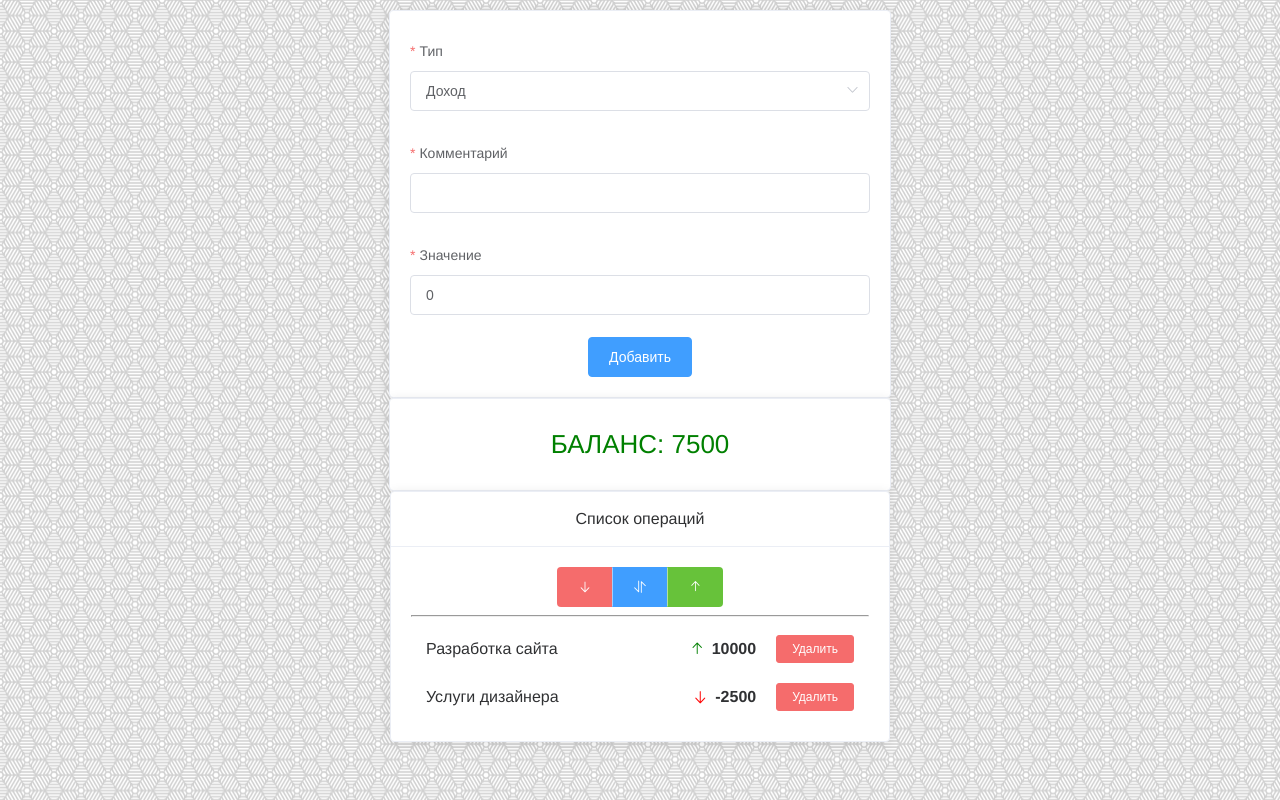
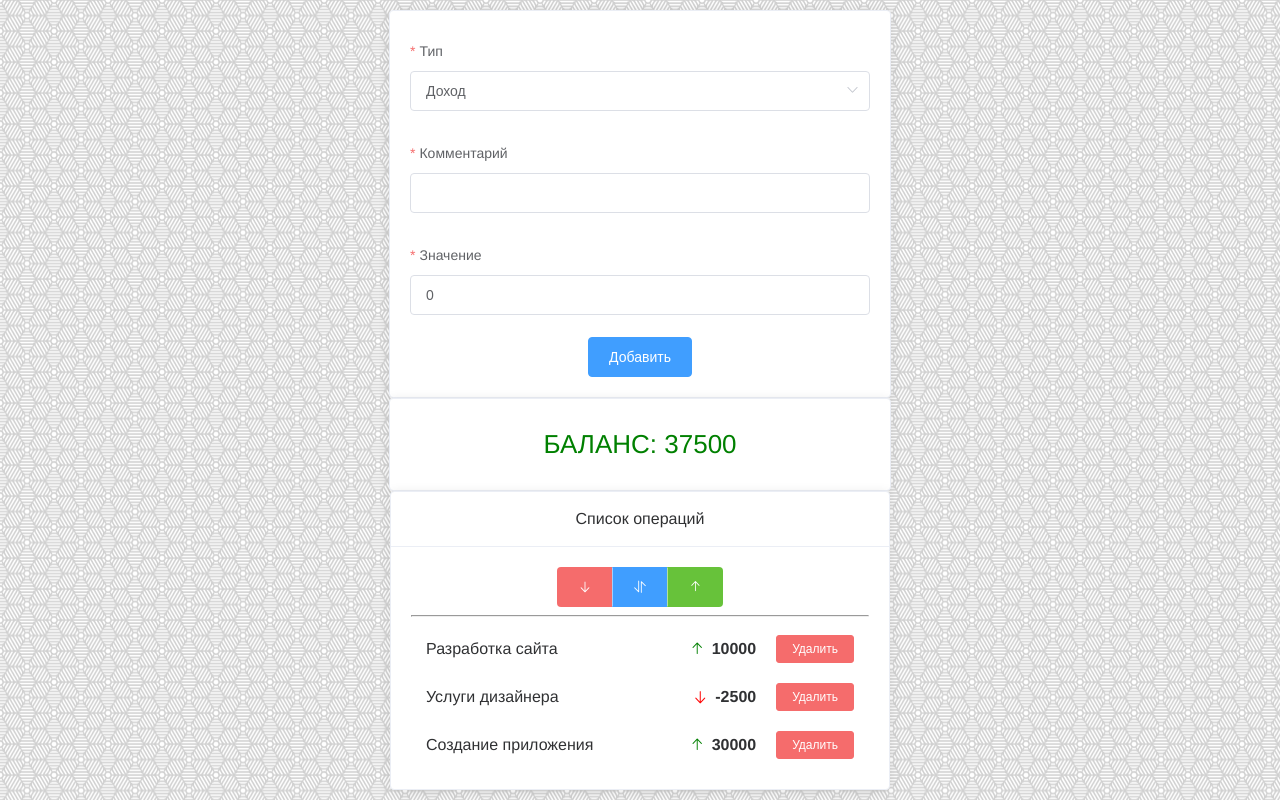
Before and after one commit to pullso/budget-app, a Vue app: page / in a window 1280 px wide. Built offline with nearby package versions, Linux system fonts and the light colour scheme.

Commit message:
add vuex

```diff
--- a/package.json
+++ b/package.json
@@ -11,7 +11,8 @@
     "core-js": "^3.6.4",
     "element-ui": "^2.13.0",
     "travis": "^0.1.1",
-    "vue": "^2.6.11"
+    "vue": "^2.6.11",
+    "vuex": "^3.1.3"
   },
   "devDependencies": {
     "@vue/cli-plugin-babel": "~4.3.0",
--- a/src/App.vue
+++ b/src/App.vue
@@ -1,7 +1,7 @@
 <template>
   <div id="app">
     <Form @submitForm="onFormSubmit" />
-    <TotalBalance :total="totalBalance" />
+    <TotalBalance />
     <BudgetList :list="list" />
   </div>
 </template>
@@ -10,49 +10,28 @@
 import BudgetList from '@/components/BudgetList';
 import TotalBalance from '@/components/TotalBalance';
 import Form from '@/components/Form';
+import { mapGetters } from 'vuex';
 
 export default {
   name: 'App',
   components: {
     BudgetList,
     TotalBalance,
-    Form,
+    Form
   },
-  data() {
-    return {
-      list: {
-        1: {
-          type: 'INCOME',
-          value: 10000,
-          comment: 'Разработка сайта',
-          id: 1,
-        },
-        2: {
-          type: 'OUTCOME',
-          value: -2500,
-          comment: 'Услуги дизайнера ',
-          id: 2,
-        },
-      },
-    };
-  },
+
   computed: {
-    totalBalance() {
-      return Object.values(this.list).reduce((acc, item) => {
-        acc += item.value;
-        return acc;
-      }, 0);
-    },
+    ...mapGetters('budget', ['list'])
   },
   methods: {
     onFormSubmit(data) {
       const newObj = {
         ...data,
-        id: String(Math.random()),
+        id: String(Math.random())
       };
       this.$set(this.list, newObj.id, newObj);
-    },
-  },
+    }
+  }
 };
 </script>
 
--- a/src/components/BudgetList.vue
+++ b/src/components/BudgetList.vue
@@ -16,7 +16,7 @@
           </ElButtonGroup>
         </div>
         <hr />
-        <BudgetListItem :list="list" @deleteItem="onDeleteItem" :sort="sort" />
+        <BudgetListItem :list="list" :sort="sort" />
       </template>
       <ElAlert v-else type="info" :title="emptyTitle" :closable="false"></ElAlert>
     </ElCard>
@@ -29,31 +29,26 @@ import BudgetListItem from './BudgetListItem';
 export default {
   name: 'BudgetList',
   components: {
-    BudgetListItem,
+    BudgetListItem
   },
   props: {
     list: {
       type: Object,
-      defaul: () => ({}),
-    },
+      defaul: () => ({})
+    }
   },
   data() {
     return {
       header: 'Список операций',
       emptyTitle: 'Список операций пуст',
-      sort: 'ALL',
+      sort: 'ALL'
     };
   },
   computed: {
     isEmpty() {
       return !Object.keys(this.list).length;
-    },
-  },
-  methods: {
-    onDeleteItem(id) {
-      this.$delete(this.list, id);
-    },
-  },
+    }
+  }
 };
 </script>
 
--- a/src/components/BudgetListItem.vue
+++ b/src/components/BudgetListItem.vue
@@ -3,7 +3,7 @@
     <div v-for="(item, prop) in list" :key="prop">
       <div :sort="sort" v-show="showSort(item.type)" class="list-item">
         <span class="budget-comment">{{ item.comment }}</span>
-        <i v-if="item.type==='INCOME'" class="el-icon-top" style="color:green"></i>
+        <i v-if="item.type === 'INCOME'" class="el-icon-top" style="color:green"></i>
         <i v-else class="el-icon-bottom" style="color:red"></i>
         <span class="budget-value">{{ item.value }}</span>
 
@@ -12,13 +12,15 @@
       <!-- <ElButton type="text">Click to open the Dialog</ElButton> -->
 
       <ElDialog title="Внимание" :visible.sync="centerDialogVisible" width="50%" center>
-        <span>Вы собираетесь удалить операцию. В будущем ее нельзя будет восстановить. Удалить операцию?</span>
+        <span
+          >Вы собираетесь удалить операцию. В будущем ее нельзя будет восстановить. Удалить
+          операцию?</span
+        >
         <span slot="footer" class="dialog-footer">
           <ElButton @click="centerDialogVisible = false">Отмена</ElButton>
-          <ElButton
-            type="primary"
-            @click="[centerDialogVisible = false, deleteItem(item.id)]"
-          >Удалить</ElButton>
+          <ElButton type="primary" @click="[(centerDialogVisible = false), deleteItem(item.id)]"
+            >Удалить</ElButton
+          >
         </span>
       </ElDialog>
     </div>
@@ -26,6 +28,8 @@
 </template>
 
 <script>
+import { mapActions } from 'vuex';
+
 export default {
   name: 'BudgetListItem',
   data() {
@@ -34,22 +38,29 @@ export default {
   props: {
     list: {
       type: Object,
-      default: () => ({}),
+      default: () => ({})
     },
     sort: {
       type: String,
-      default: 'ALL',
+      default: 'ALL'
     },
+    budgetList: {
+      type: Array
+    }
   },
   methods: {
+    ...mapActions('budget', ['deleteOperation']),
     deleteItem(id) {
-      this.$emit('deleteItem', id);
+      this.deleteOperation(id);
     },
+    // deleteItem(id) {
+    //   this.$emit('deleteItem', id);
+    // },
     showSort(item) {
       if (this.sort === 'ALL') return true;
       if (item === this.sort) return true;
-    },
-  },
+    }
+  }
 };
 </script>
 
--- a/src/components/Form.vue
+++ b/src/components/Form.vue
@@ -19,6 +19,8 @@
 </template>
 
 <script>
+import { mapActions } from 'vuex';
+
 export default {
   name: 'Form',
   data() {
@@ -33,7 +35,7 @@ export default {
       formData: {
         type: 'INCOME',
         comment: '',
-        value: 0,
+        value: 0
       },
       rules: {
         type: [{ required: true, message: 'Выберит тип операции', trigger: 'blur' }],
@@ -42,31 +44,33 @@ export default {
           {
             required: true,
             message: 'Введите значение операции',
-            trigger: 'change',
+            trigger: 'change'
           },
           {
             type: 'number',
             message: 'Значение должно быть числом',
-            trigger: 'change',
+            trigger: 'change'
           },
-          { validator: checkValue },
-        ],
-      },
+          { validator: checkValue }
+        ]
+      }
     };
   },
   methods: {
+    ...mapActions('budget', ['addNewOperation']),
     onSubmit() {
       this.$refs.addItemForm.validate(valid => {
         if (valid) {
           if (this.formData.type === 'OUTCOME' && this.formData.value >= 0) {
             this.formData.value *= -1;
           }
-          this.$emit('submitForm', { ...this.formData });
+
+          this.addNewOperation(this.formData);
           this.$refs.addItemForm.resetFields();
         }
       });
-    },
-  },
+    }
+  }
 };
 </script>
 
--- a/src/components/TotalBalance.vue
+++ b/src/components/TotalBalance.vue
@@ -1,29 +1,24 @@
 <template>
   <ElCard class="total-value">
-    <div :style="getColorTotal()">Баланс: {{ total }}</div>
+    <div :style="getColorBalance">Баланс: {{ totalBalance }}</div>
   </ElCard>
 </template>
 
 <script>
+import { mapGetters } from 'vuex';
+
 export default {
   name: 'TotalBalance',
-  data() {
-    return {};
-  },
-  props: {
-    total: {
-      type: Number,
-      default: 0,
-    },
-  },
-  methods: {
-    getColorTotal() {
-      if (this.total === 0) {
+
+  computed: {
+    ...mapGetters('budget', ['totalBalance']),
+    getColorBalance() {
+      if (this.totalBalance === 0) {
         return 'color:black';
       }
-      return this.total > 0 ? 'color:green' : 'color:red';
-    },
-  },
+      return this.totalBalance > 0 ? 'color:green' : 'color:red';
+    }
+  }
 };
 </script>
 
--- a/src/main.js
+++ b/src/main.js
@@ -1,9 +1,11 @@
 import Vue from 'vue';
 import App from './App.vue';
 import './plugins/elements';
+import store from './store';
 
 Vue.config.productionTip = false;
 
 new Vue({
+  store,
   render: h => h(App)
 }).$mount('#app');
--- /dev/null
+++ b/src/store/index.js
@@ -0,0 +1,14 @@
+import Vue from 'vue';
+import Vuex from 'vuex';
+import budget from './modules/budget';
+
+Vue.use(Vuex);
+
+export default new Vuex.Store({
+  state: {},
+  mutations: {},
+  actions: {},
+  modules: {
+    budget
+  }
+});
--- /dev/null
+++ b/src/store/modules/budget.js
@@ -0,0 +1,55 @@
+import Vue from 'vue';
+
+const budgetStore = {
+  namespaced: true,
+  state: {
+    totalBalance: 0,
+    list: {
+      1: {
+        type: 'INCOME',
+        value: 10000,
+        comment: 'Разработка сайта',
+        id: 1
+      },
+      2: {
+        type: 'OUTCOME',
+        value: -2500,
+        comment: 'Услуги дизайнера ',
+        id: 2
+      },
+      3: {
+        type: 'INCOME',
+        value: 30000,
+        comment: 'Создание приложения',
+        id: 3
+      }
+    }
+  },
+  getters: {
+    list: state => state.list,
+    totalBalance(state) {
+      return Object.values(state.list).reduce(
+        (acc, item) => acc + (item.type === 'INCOME' ? 1 : -1) * Math.abs(item.value),
+        state.totalBalance
+      );
+    }
+  },
+  mutations: {
+    ADD_OPERATION(state, operation) {
+      Vue.set(state.list, operation.id, operation);
+    },
+    DELETE_OPERATION(state, id) {
+      Vue.delete(state.list, id);
+    }
+  },
+  actions: {
+    addNewOperation({ commit }, operations) {
+      const newOperation = { ...operations, id: String(Math.random()) };
+      commit('ADD_OPERATION', newOperation);
+    },
+    deleteOperation({ commit }, id) {
+      commit('DELETE_OPERATION', id);
+    }
+  }
+};
+export default budgetStore;
```
Also changed, not shown: 1 other file (tests, documents, lock files or other folders).
